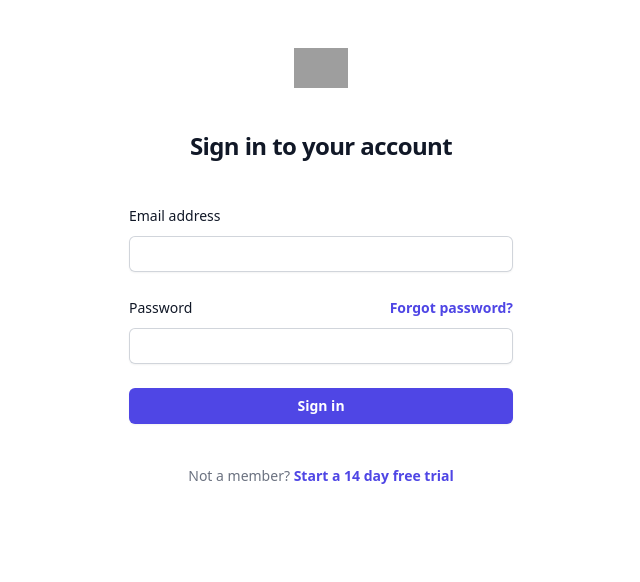
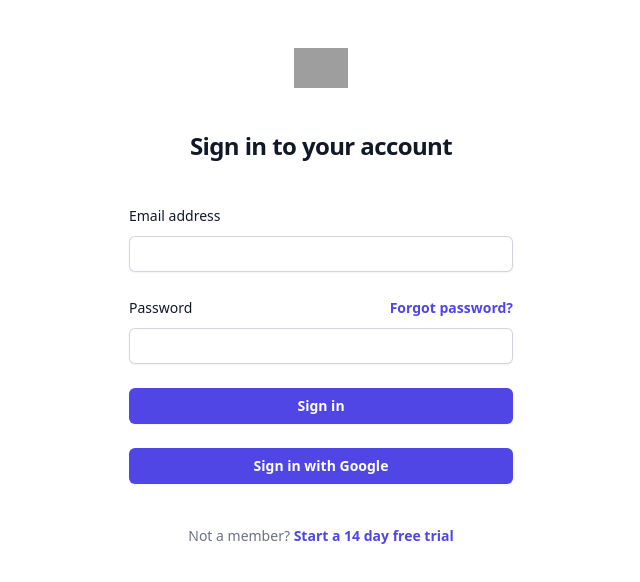
Before and after one commit to yash1539/AddsPay-FE, a React (Create React App) app: page /login in a window 1280 px wide. Shown: the top 582 px of the page, without its empty margins (319-959 px from the left). Built offline with nearby package versions, Linux system fonts and the light colour scheme; grey boxes are pictures that could not be loaded.

Commit message:
added google sigin

```diff
--- a/src/components/comman/Login.js
+++ b/src/components/comman/Login.js
@@ -1,4 +1,5 @@
 import React from 'react'
+import { signInWithGoogle } from '../../firebase'
 
 const Login = () => {
   return (
@@ -59,10 +60,16 @@
           <button
             type="submit"
             className="flex w-full justify-center rounded-md bg-indigo-600 px-3 py-1.5 text-sm font-semibold leading-6 text-white shadow-sm hover:bg-indigo-500 focus-visible:outline focus-visible:outline-2 focus-visible:outline-offset-2 focus-visible:outline-indigo-600"
-          >
+           >
             Sign in
           </button>
         </div>
+        <button
+            type="submit"
+            className="flex w-full justify-center rounded-md bg-indigo-600 px-3 py-1.5 text-sm font-semibold leading-6 text-white shadow-sm hover:bg-indigo-500 focus-visible:outline focus-visible:outline-2 focus-visible:outline-offset-2 focus-visible:outline-indigo-600"
+           onClick={signInWithGoogle}>
+            Sign in with Google
+          </button>
       </form>
 
       <p className="mt-10 text-center text-sm text-gray-500">
```
